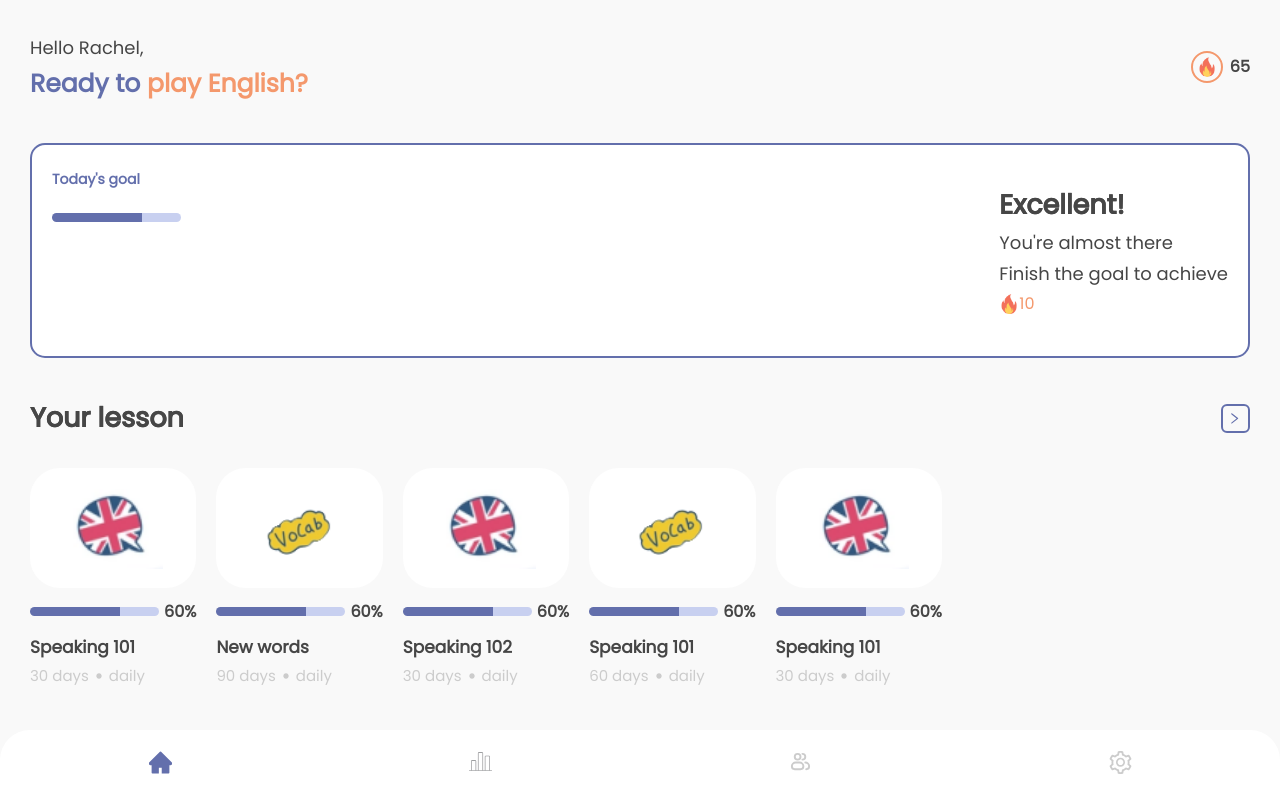
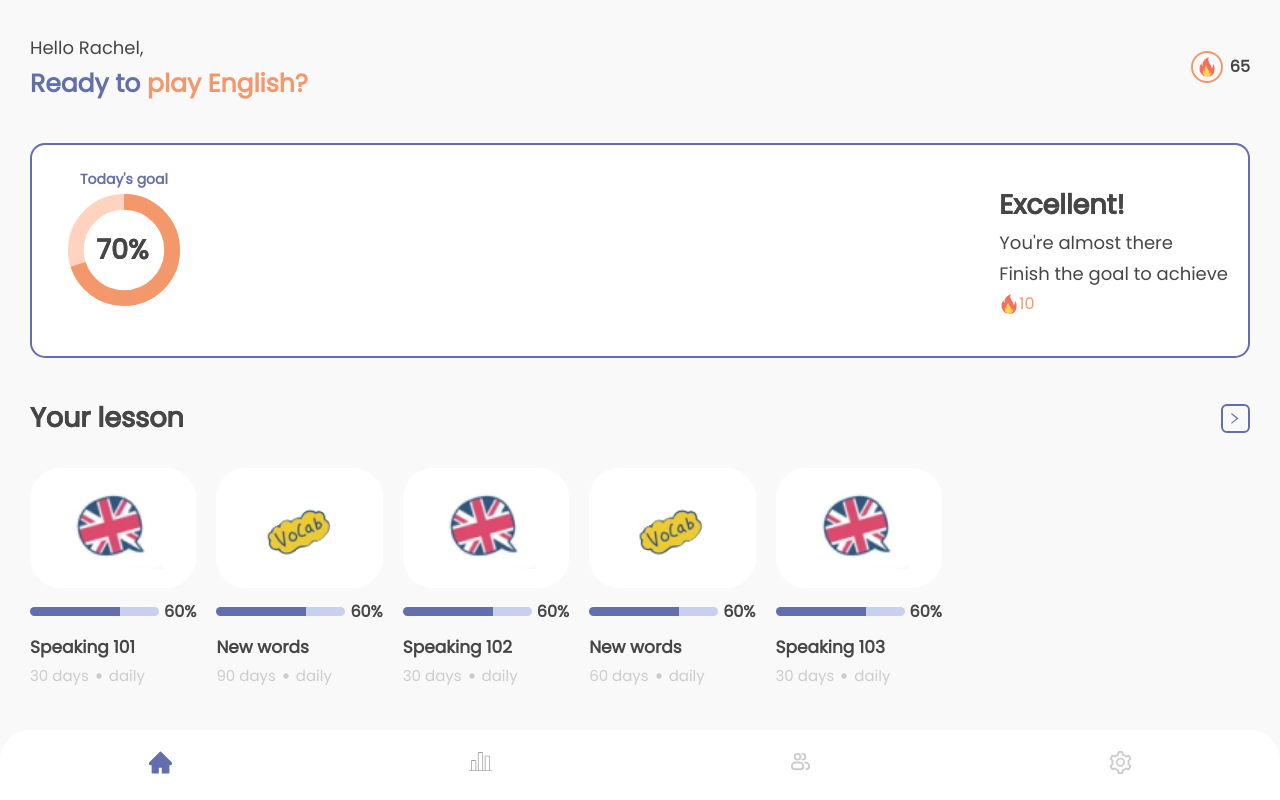
Before and after one commit to ty-codes/Dualingua, a React (Create React App) app: page / in a window 1280 px wide. Built offline with nearby package versions, Linux system fonts and the light colour scheme.

Commit message:
Add files via upload

```diff
--- a/src/components/Calendar.jsx
+++ b/src/components/Calendar.jsx
@@ -24,8 +24,8 @@ export default function Calendar() {
                                    <span key={`lingua-days-${key}`}>
                                         <p
                                              className={`date ${completedDays.includes(day) ? "completed"
-                                             : upcomingDays.includes(day) ? "upcoming"
-                                             : ""}`}
+                                                  : upcomingDays.includes(day) ? "upcoming"
+                                                       : ""}`}
                                         >
                                              {completedDays?.includes(day) ? <CheckOutlined className="tick" />
                                                   : key + 2}</p>
--- a/src/components/CustomButton.jsx
+++ b/src/components/CustomButton.jsx
@@ -3,7 +3,7 @@ import { LeftOutlined, RightOutlined } from "@ant-design/icons/lib/icons";
 import styled from "styled-components";
 
 
-export default function CustomButton ({direction, path}) {
+export default function CustomButton({ direction, path }) {
     return (
         <CustomLink to={path ? `/${path}` : "/"} className="custom-button">
             {direction === "left" ? <LeftOutlined /> : <RightOutlined />}
--- a/src/components/Footer.jsx
+++ b/src/components/Footer.jsx
@@ -10,7 +10,7 @@ export default function Footer() {
         <footer>
             <Link to="/">
                 {location.pathname === "/" ? <HomeFilled className="filled" />
-                : <HomeOutlined className="outlined"/>}
+                    : <HomeOutlined className="outlined" />}
             </Link>
             <Link to="metrics"
                 style={{
--- a/src/components/Leaderboard.jsx
+++ b/src/components/Leaderboard.jsx
@@ -1,6 +1,6 @@
-import {  ArrowUpOutlined } from "@ant-design/icons";
-import {CustomButton} from ".";
-import {flame, female, male} from "../assets";
+import { ArrowUpOutlined } from "@ant-design/icons";
+import { CustomButton } from ".";
+import { flame, female, male } from "../assets";
 
 export default function Leaderboard() {
     const placeholder = [
@@ -33,8 +33,8 @@ export default function Leaderboard() {
     )
 }
 
-const Leader = (leader, key) => {
-    const { image, name, location, points } = leader?.leader;
+const Leader = ({ leader, key }) => {
+    const { image, name, location, points } = leader;
 
     return (
         <div className="leader" key={`lingua-leaderboard-${key}`}>
--- a/src/components/Lessons.jsx
+++ b/src/components/Lessons.jsx
@@ -1,5 +1,5 @@
-import {CustomButton} from ".";
-import {britain, vocab} from "../assets";
+import { CustomButton } from ".";
+import { britain, vocab } from "../assets";
 import { Dot } from "../assets/svg";
 
 export default function Lessons() {
@@ -28,14 +28,14 @@ export default function Lessons() {
         {
             image: vocab,
             score: "60",
-            course: "Speaking 101",
+            course: "New words",
             days: "60",
             interval: "daily"
         },
         {
             image: britain,
             score: "60",
-            course: "Speaking 101",
+            course: "Speaking 103",
             days: "30",
             interval: "daily"
         },
@@ -59,9 +59,9 @@ export default function Lessons() {
     )
 }
 
-const Lesson = (lesson, key) => {
+const Lesson = ({ lesson, key }) => {
 
-    const { image, course, score, days, interval } = lesson?.lesson;
+    const { image, course, score, days, interval } = lesson;
 
     return (
         <div key={`lingua-lesson-${key}`} className="lesson">
--- a/src/components/Loader.jsx
+++ b/src/components/Loader.jsx
@@ -1,7 +1,11 @@
 import styled, { keyframes } from "styled-components";
 
 const Loader = () => {
-	return <Preloader />;
+	return (
+		<Wrapper>
+			<Preloader />
+		</Wrapper>
+	);
 };
 
 export default Loader;
@@ -18,15 +22,23 @@ const btnLoader = keyframes`
 
 const Preloader = styled.span`
 	aspect-ratio: 1;
-	height: 25px;
+	height: 40px;
 	display: inline-block;
 	padding: 0px;
 	border-radius: 100%;
 	border: 2px solid;
-	border-top-color: rgba(225, 255, 255, 1);
-	border-bottom-color: rgba(225, 255, 255, 0.15);
-	border-left-color: rgba(225, 255, 255, 1);
-	border-right-color: rgba(225, 255, 255, 0.15);
+	border-top-color: rgba(99, 111, 172, 1);
+	border-bottom-color: rgba(99, 111, 172, 0.15);
+	border-left-color: rgba(99, 111, 172, 1);
+	border-right-color: rgba(99, 111, 172, 0.15);
 	-webkit-animation: ${btnLoader} 0.8s linear infinite;
 	animation: ${btnLoader} 0.8s linear infinite;
 `;
+
+const Wrapper = styled.div`
+	height: calc(100vh - 70px);
+	width: 100vw;
+	display: flex;
+    align-items: center;
+    justify-content: center;
+`;
--- a/src/components/Notification.jsx
+++ b/src/components/Notification.jsx
@@ -2,14 +2,21 @@ import { flame } from "../assets";
 
 
 export default function Notification() {
+    const placeholder = 70;
     return (
         <section id="notification">
-            <div>
+            <div className="slider-wrapper">
                 <p className="header">Today's goal</p>
                 <span>
-                    <input type="range" class="c-rng" min="0" max="100" step="1" value="70" data-range="circular" data-modifier="c-rng--tomato" disabled/>
-                    {/* <h2>70%</h2> */}
+                    <Slider
+                        radius={160}
+                        border={45}
+                        value={placeholder / 100}
+                        onChange={() => { }}
+                    />
+                    <h2>{placeholder}%</h2>
                 </span>
+
             </div>
             <div className="text">
                 <h2>Excellent!</h2>
@@ -22,3 +29,37 @@ export default function Notification() {
         </section>
     )
 }
+
+const Slider = ({ radius, border, value }) => {
+
+    const p = 2 * Math.PI * (radius - border / 2)
+
+    const strokeWidth = border
+    const strokeDashoffset = p * (1 - value)
+    const strokeDasharray = p;
+
+    return (
+        <svg
+            className="slider"
+            viewBox={`0 0 ${radius * 2} ${radius * 2}`}
+        >
+            <circle
+                className="slider-circle"
+                style={{ strokeWidth }}
+                r={radius - border / 2}
+                cx={radius}
+                cy={radius} />
+
+            <circle
+                className="slider-bar"
+                style={{
+                    strokeWidth,
+                    strokeDashoffset,
+                    strokeDasharray,
+                }}
+                r={radius - border / 2}
+                cx={radius}
+                cy={radius} />
+        </svg>
+    )
+}
--- a/src/components/Skills.jsx
+++ b/src/components/Skills.jsx
@@ -43,8 +43,8 @@ export default function Skills() {
 };
 
 
-const Skill = (skill, key) => {
-    const { image, skill: title, grade } = skill?.skill;
+const Skill = ({ skill, key }) => {
+    const { image, skill: title, grade } = skill;
 
     return (
         <div className="skill" key={`lingua-skill-${key}`}>
```
